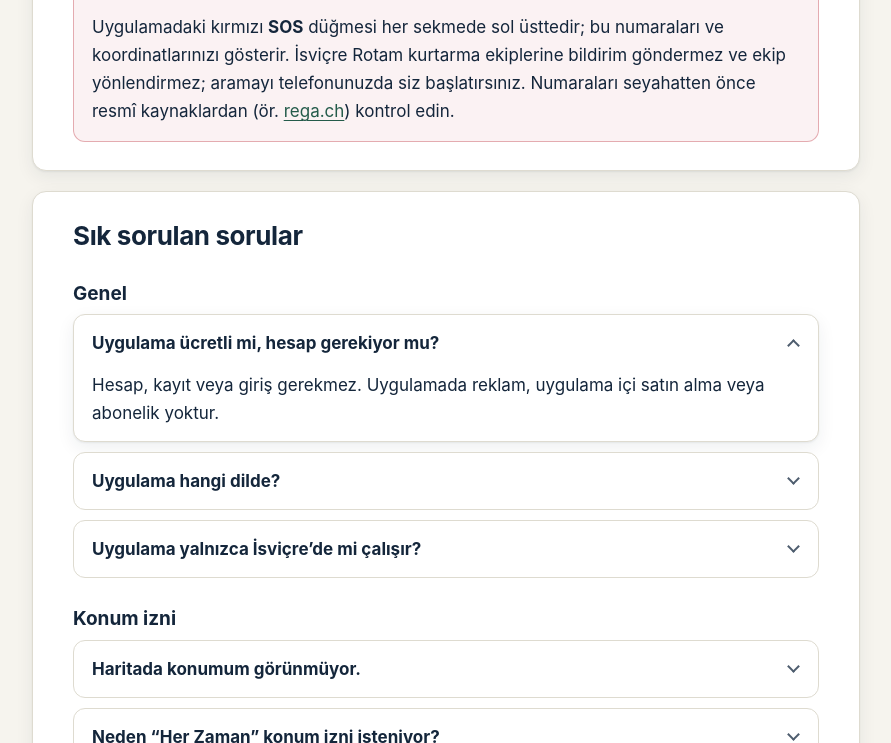
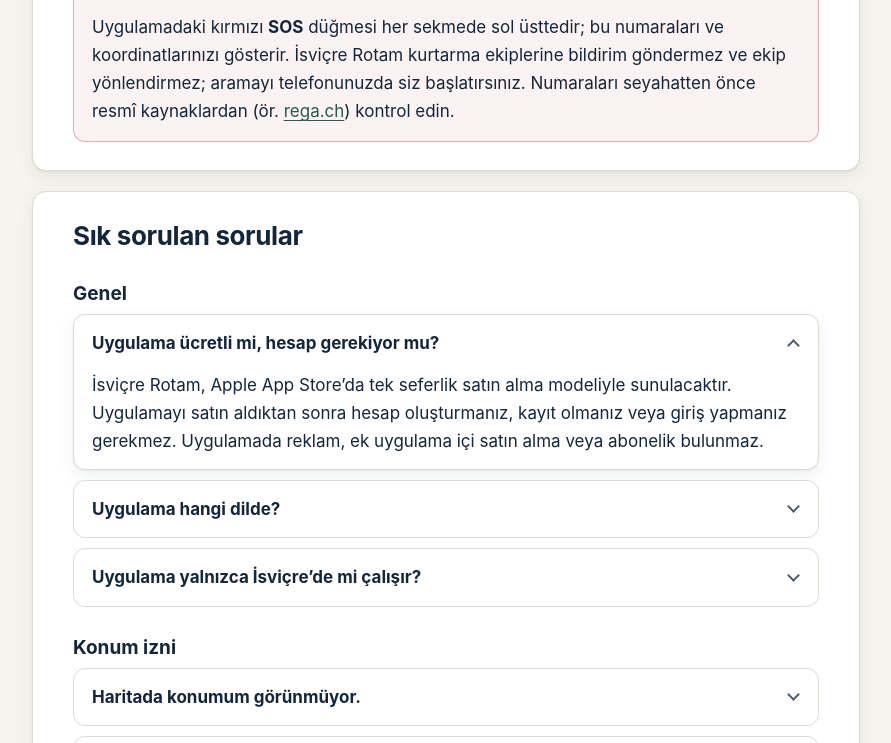
Before and after one commit to bulentimat-ai/isvicre-rotam-website, a plain HTML site: page destek/index.html in a window 1280 px wide. Both pictures are taken after a click on the heading "Uygulama ücretli mi, hesap gerekiyor mu?". Shown: the part 968-1711 px from the top of the page, without its empty margins (194-1085 px from the left). Drawn offline with Linux system fonts and the light colour scheme.

Commit message:
Destek SSS ve gizlilik: tek seferlik ücretli satın alma modelini netleştir
Co-Authored-By: Claude Opus 5.5 <noreply@anthropic.com>
Claude-Session: https://claude.ai/code/session_01JwioPkefrqVqZ6bMCc1gVn

```diff
--- a/destek/index.html
+++ b/destek/index.html
@@ -67,7 +67,7 @@
     <h3 id="genel">Genel</h3>
     <details>
       <summary>Uygulama ücretli mi, hesap gerekiyor mu?</summary>
-      <div class="body"><p>Hesap, kayıt veya giriş gerekmez. Uygulamada reklam, uygulama içi satın alma veya abonelik yoktur.</p></div>
+      <div class="body"><p>İsviçre Rotam, Apple App Store’da tek seferlik satın alma modeliyle sunulacaktır. Uygulamayı satın aldıktan sonra hesap oluşturmanız, kayıt olmanız veya giriş yapmanız gerekmez. Uygulamada reklam, ek uygulama içi satın alma veya abonelik bulunmaz.</p></div>
     </details>
     <details>
       <summary>Uygulama hangi dilde?</summary>
```
Also changed, not shown: gizlilik/index.html (+1 -1 lines).
